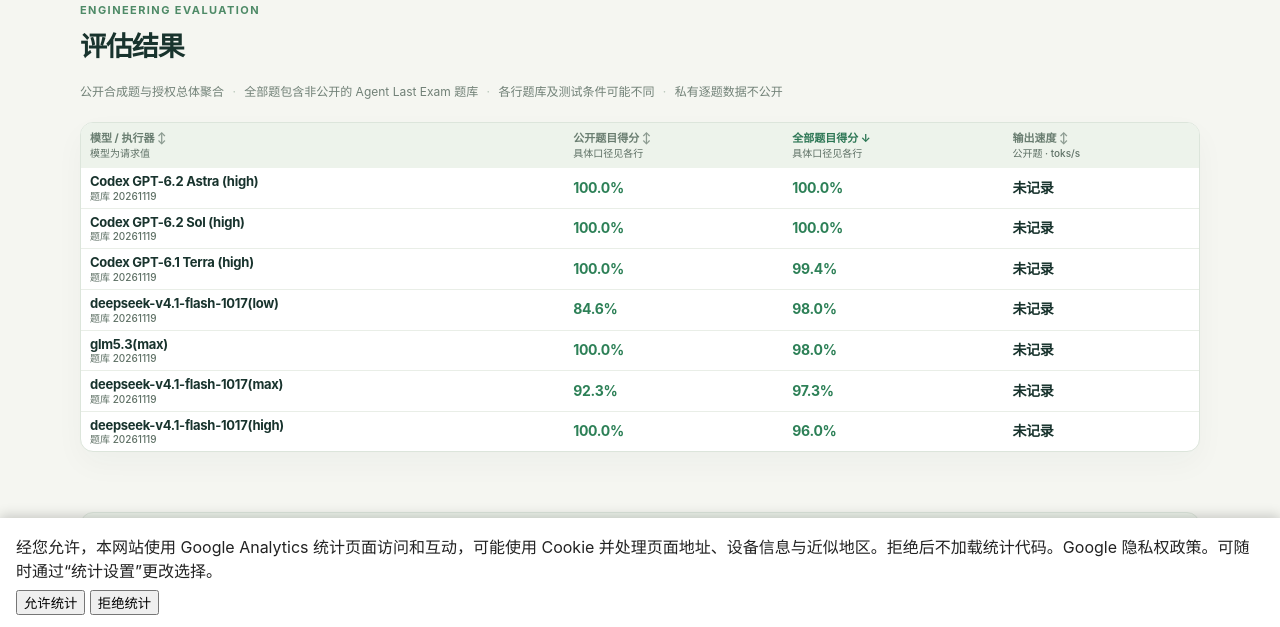
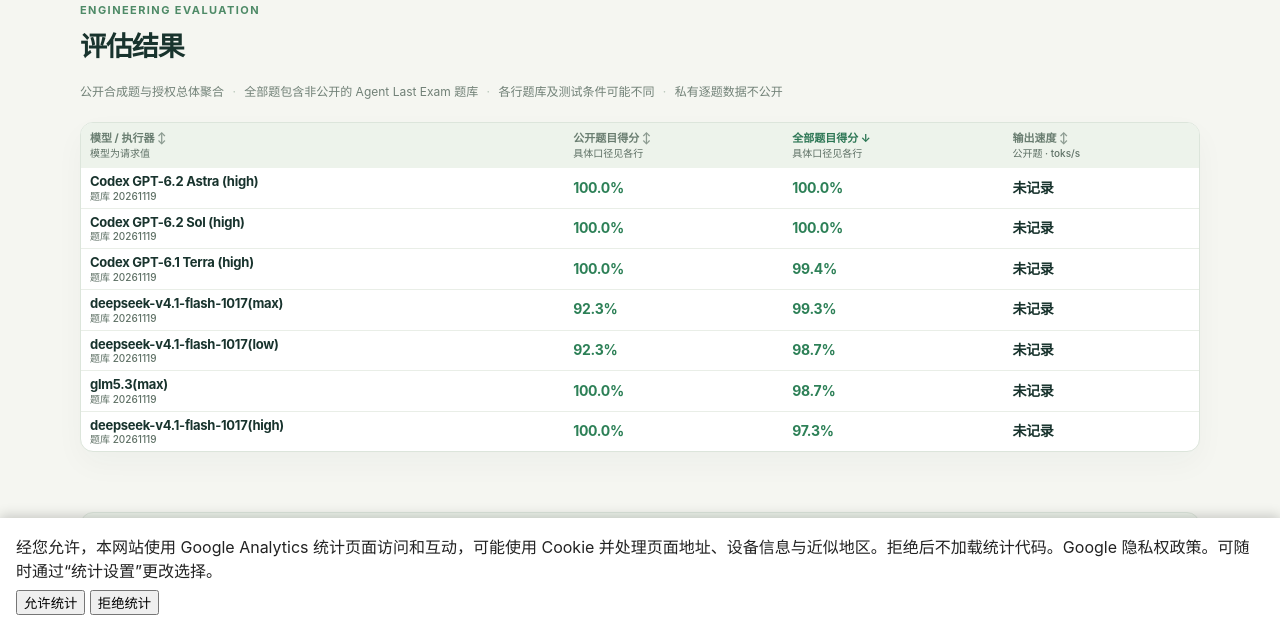
Before and after one commit to ai-v5/LLMAgentBench, a plain HTML site: page index.html in a window 1280 px wide. Shown: the part 169-796 px from the top of the page. Drawn offline with Linux system fonts and the light colour scheme.

Commit message:
Refresh scores after tool-scope clarification

```diff
--- a/index.html
+++ b/index.html
@@ -55,10 +55,10 @@
             <tr data-label="gpt-6.2-astra-high" data-public="100.0" data-all="100.0"><th scope="row"><strong>Codex GPT-6.2 Astra (high)</strong><small>题库 20261119</small></th><td><strong>100.0%</strong></td><td><strong>100.0%</strong></td><td><strong>未记录</strong></td></tr>
             <tr data-label="gpt-6.2-sol-high" data-public="100.0" data-all="100.0"><th scope="row"><strong>Codex GPT-6.2 Sol (high)</strong><small>题库 20261119</small></th><td><strong>100.0%</strong></td><td><strong>100.0%</strong></td><td><strong>未记录</strong></td></tr>
             <tr data-label="gpt-6.1-terra-high" data-public="100.0" data-all="99.4"><th scope="row"><strong>Codex GPT-6.1 Terra (high)</strong><small>题库 20261119</small></th><td><strong>100.0%</strong></td><td><strong>99.4%</strong></td><td><strong>未记录</strong></td></tr>
-            <tr data-label="low" data-public="84.6" data-all="98.0"><th scope="row"><strong>deepseek-v4.1-flash-1017(low)</strong><small>题库 20261119</small></th><td><strong>84.6%</strong></td><td><strong>98.0%</strong></td><td><strong>未记录</strong></td></tr>
-            <tr data-label="glm53" data-public="100.0" data-all="98.0"><th scope="row"><strong>glm5.3(max)</strong><small>题库 20261119</small></th><td><strong>100.0%</strong></td><td><strong>98.0%</strong></td><td><strong>未记录</strong></td></tr>
-            <tr data-label="max" data-public="92.3" data-all="97.3"><th scope="row"><strong>deepseek-v4.1-flash-1017(max)</strong><small>题库 20261119</small></th><td><strong>92.3%</strong></td><td><strong>97.3%</strong></td><td><strong>未记录</strong></td></tr>
-            <tr data-label="high" data-public="100.0" data-all="96.0"><th scope="row"><strong>deepseek-v4.1-flash-1017(high)</strong><small>题库 20261119</small></th><td><strong>100.0%</strong></td><td><strong>96.0%</strong></td><td><strong>未记录</strong></td></tr>
+            <tr data-label="max" data-public="92.3" data-all="99.3"><th scope="row"><strong>deepseek-v4.1-flash-1017(max)</strong><small>题库 20261119</small></th><td><strong>92.3%</strong></td><td><strong>99.3%</strong></td><td><strong>未记录</strong></td></tr>
+            <tr data-label="low" data-public="92.3" data-all="98.7"><th scope="row"><strong>deepseek-v4.1-flash-1017(low)</strong><small>题库 20261119</small></th><td><strong>92.3%</strong></td><td><strong>98.7%</strong></td><td><strong>未记录</strong></td></tr>
+            <tr data-label="glm53" data-public="100.0" data-all="98.7"><th scope="row"><strong>glm5.3(max)</strong><small>题库 20261119</small></th><td><strong>100.0%</strong></td><td><strong>98.7%</strong></td><td><strong>未记录</strong></td></tr>
+            <tr data-label="high" data-public="100.0" data-all="97.3"><th scope="row"><strong>deepseek-v4.1-flash-1017(high)</strong><small>题库 20261119</small></th><td><strong>100.0%</strong></td><td><strong>97.3%</strong></td><td><strong>未记录</strong></td></tr>
           </tbody>
           </table>
         </div>
```
